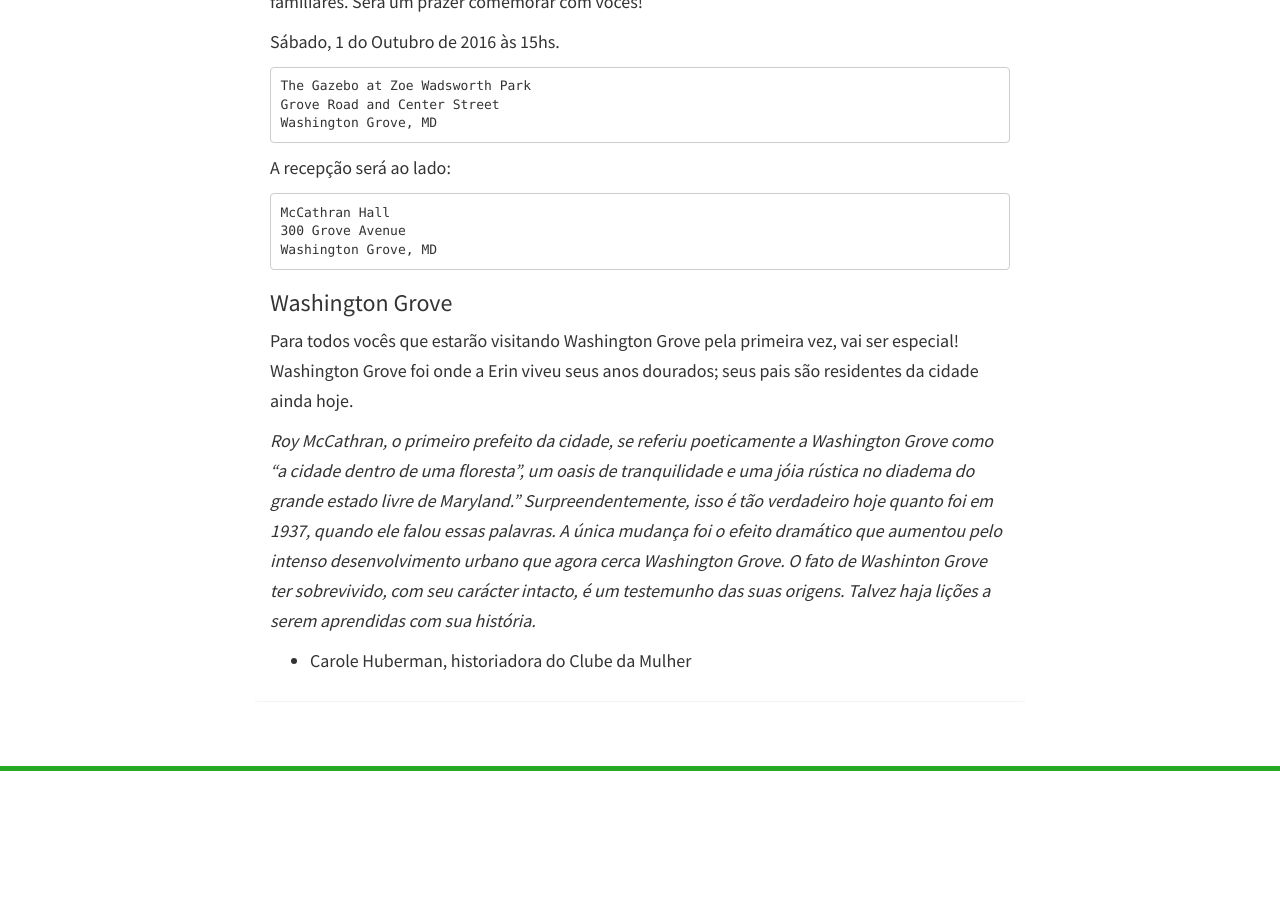
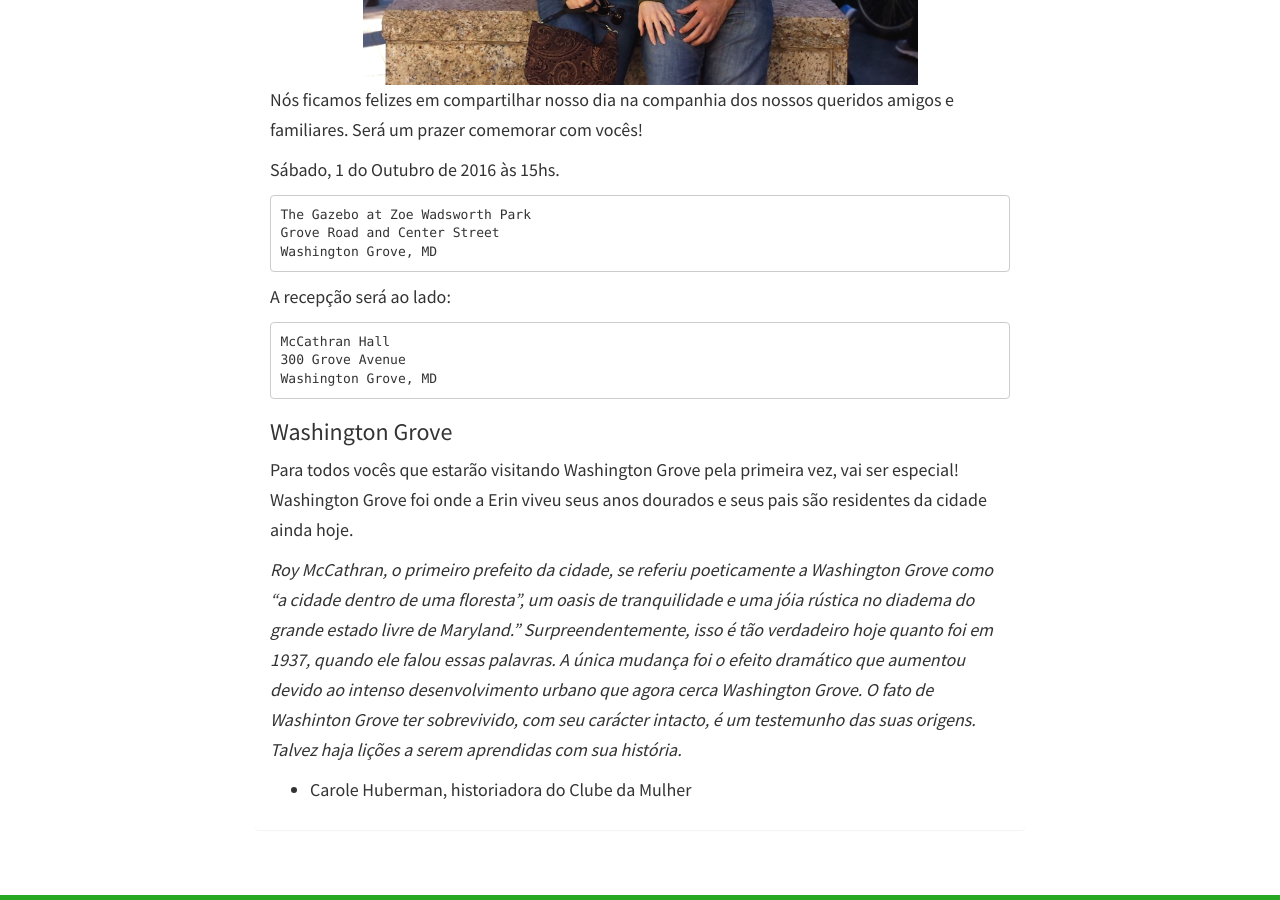
Before and after one commit to andersonvom/wedding-site, a Jekyll site: the page built from _posts/pt/0000-01-01-bem-vindo.md, in a window 1280 px wide and 900 px high, scrolled down 634 px. Built offline with Jekyll 4.4.1, drawn with Linux system fonts in a browser that asks for light colours; nearby versions of some CDN libraries; before the commit the page ends 1405 px from its top, so only the background shows below that.

Commit message:
Change main image and fix minor issues with text

```diff
--- a/_posts/pt/0000-01-01-bem-vindo.md
+++ b/_posts/pt/0000-01-01-bem-vindo.md
@@ -4,9 +4,11 @@
 categories: pt
 ---
 
-<img src="{{ site.baseurl }}/static/img/save_the_date_pt.jpg"
-     width="100%"
-     alt="A gente vai se casar!">
+<center>
+<img src="{{ site.baseurl }}/static/img/san.francisco.jpg"
+     width="75%"
+     alt="We're getting married!">
+</center>
 
 Nós ficamos felizes em compartilhar nosso dia na companhia dos nossos
 queridos amigos e familiares. Será um prazer comemorar com vocês!
@@ -28,15 +30,15 @@
 
 Para todos vocês que estarão visitando Washington Grove pela primeira
 vez, vai ser especial! Washington Grove foi onde a Erin viveu seus anos
-dourados; seus pais são residentes da cidade ainda hoje.
+dourados e seus pais são residentes da cidade ainda hoje.
 
 _Roy McCathran, o primeiro prefeito da cidade, se referiu poeticamente a
 Washington Grove como "a cidade dentro de uma floresta", um oasis de
 tranquilidade e uma jóia rústica no diadema do grande estado livre de
 Maryland." Surpreendentemente, isso é tão verdadeiro hoje quanto foi em
 1937, quando ele falou essas palavras. A única mudança foi o efeito
-dramático que aumentou pelo intenso desenvolvimento urbano que agora
-cerca Washington Grove. O fato de Washinton Grove ter sobrevivido, com
-seu carácter intacto, é um testemunho das suas origens. Talvez haja
+dramático que aumentou devido ao intenso desenvolvimento urbano que
+agora cerca Washington Grove. O fato de Washinton Grove ter sobrevivido,
+com seu carácter intacto, é um testemunho das suas origens. Talvez haja
 lições a serem aprendidas com sua história._
 - Carole Huberman, historiadora do Clube da Mulher
```
Also changed, not shown: _posts/en/0000-01-01-welcome.md (+6 -3 lines), static/img/san.francisco.jpg (added).
